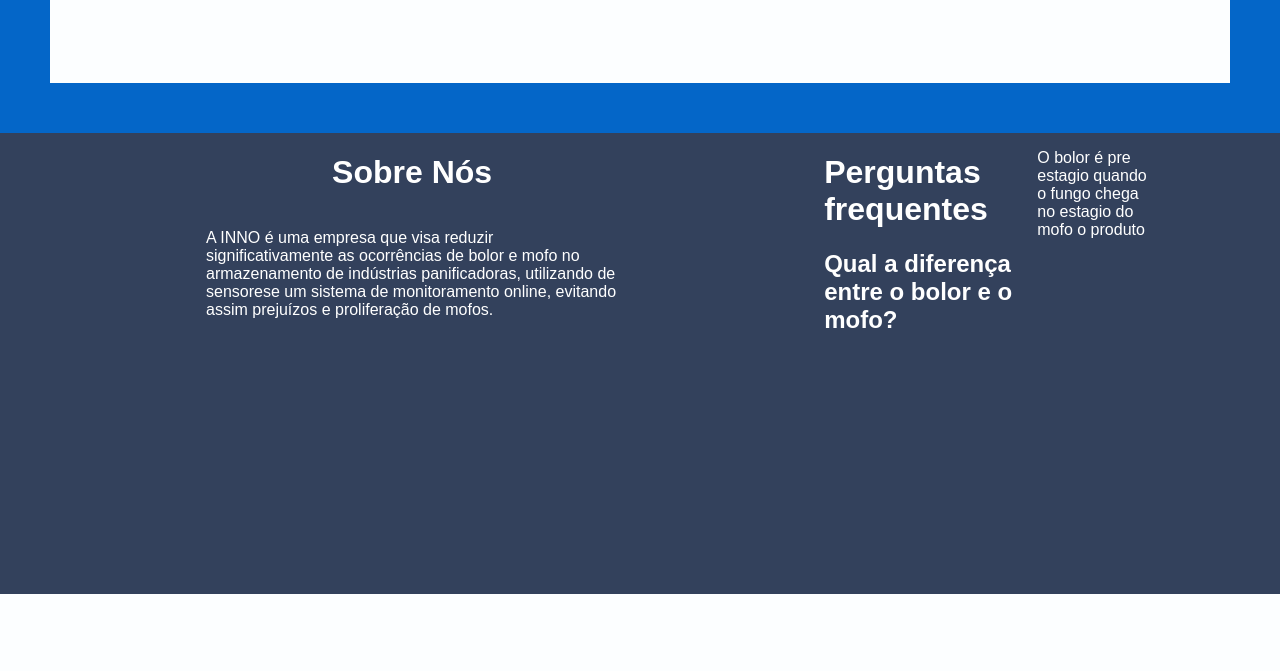
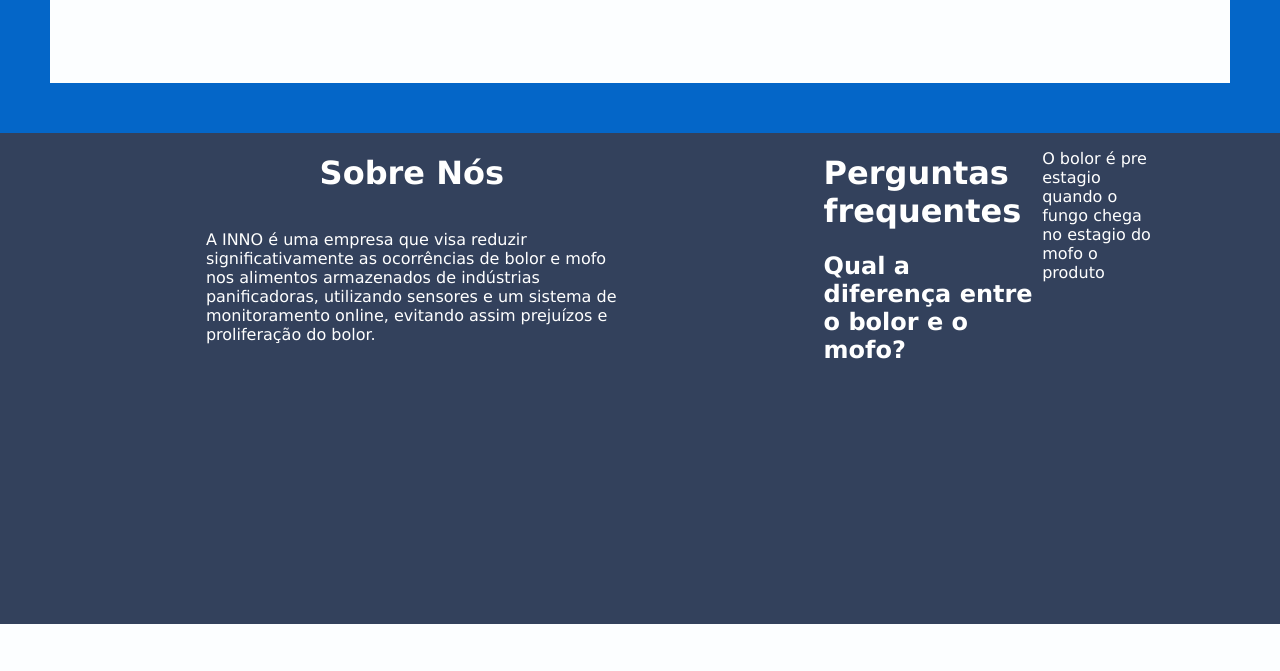
Before and after one commit to Grupo10-1ads-A/INNO, a website: page site/public/index.html in a window 1280 px wide. Shown: the part 1880-2551 px from the top of the page. Drawn offline with Linux system fonts and the light colour scheme.

Commit message:
sobre nos

```diff
--- a/site/public/index.html
+++ b/site/public/index.html
@@ -125,9 +125,9 @@
         <div class="texto">
             <h1>Sobre Nós</h1>
             <p>
-                A INNO é uma empresa que visa reduzir significativamente as ocorrências de bolor e mofo no
-                armazenamento de indústrias panificadoras, utilizando de sensorese um sistema de monitoramento online,
-                evitando assim prejuízos e proliferação de mofos.
+                A INNO é uma empresa que visa reduzir significativamente as ocorrências de bolor e mofo nos alimentos
+                armazenados de indústrias panificadoras, utilizando sensores e um sistema de monitoramento online,
+                evitando assim prejuízos e proliferação do bolor.
             </p>
         </div>
 
--- a/site/public/style/style.css
+++ b/site/public/style/style.css
@@ -120,16 +120,18 @@ body {
     padding-bottom: 30vh;
     color: white;
     background-color: #33415C;
+    font-family:Verdana, Geneva, Tahoma, sans-serif;
 }
 
 .sobreN .texto {
     display: flex;
-    align-items: center;
+    align-items:center;
     flex-direction: column;
 }
 
 .sobreN p {
     width: 50%;
+
 }
 
 .equipe {
```
